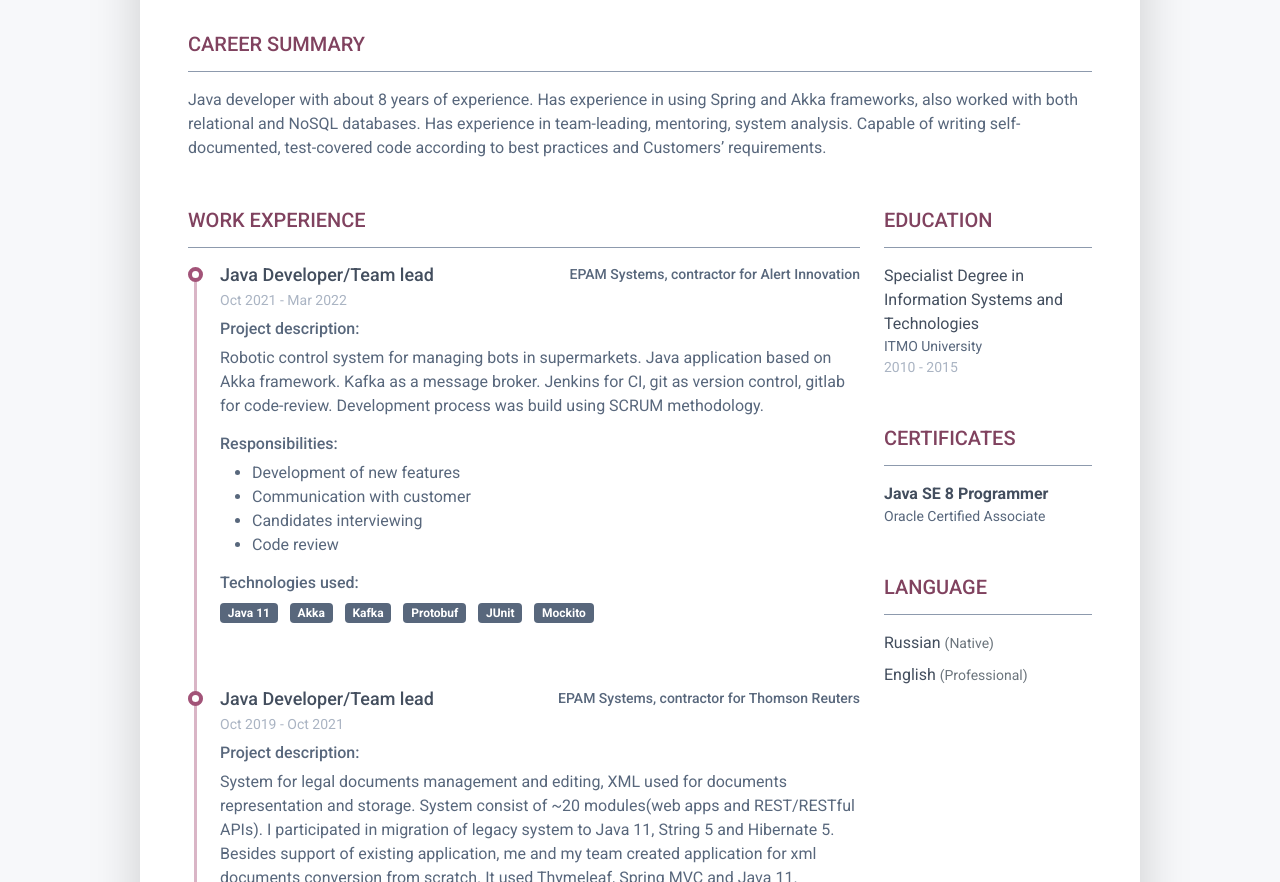
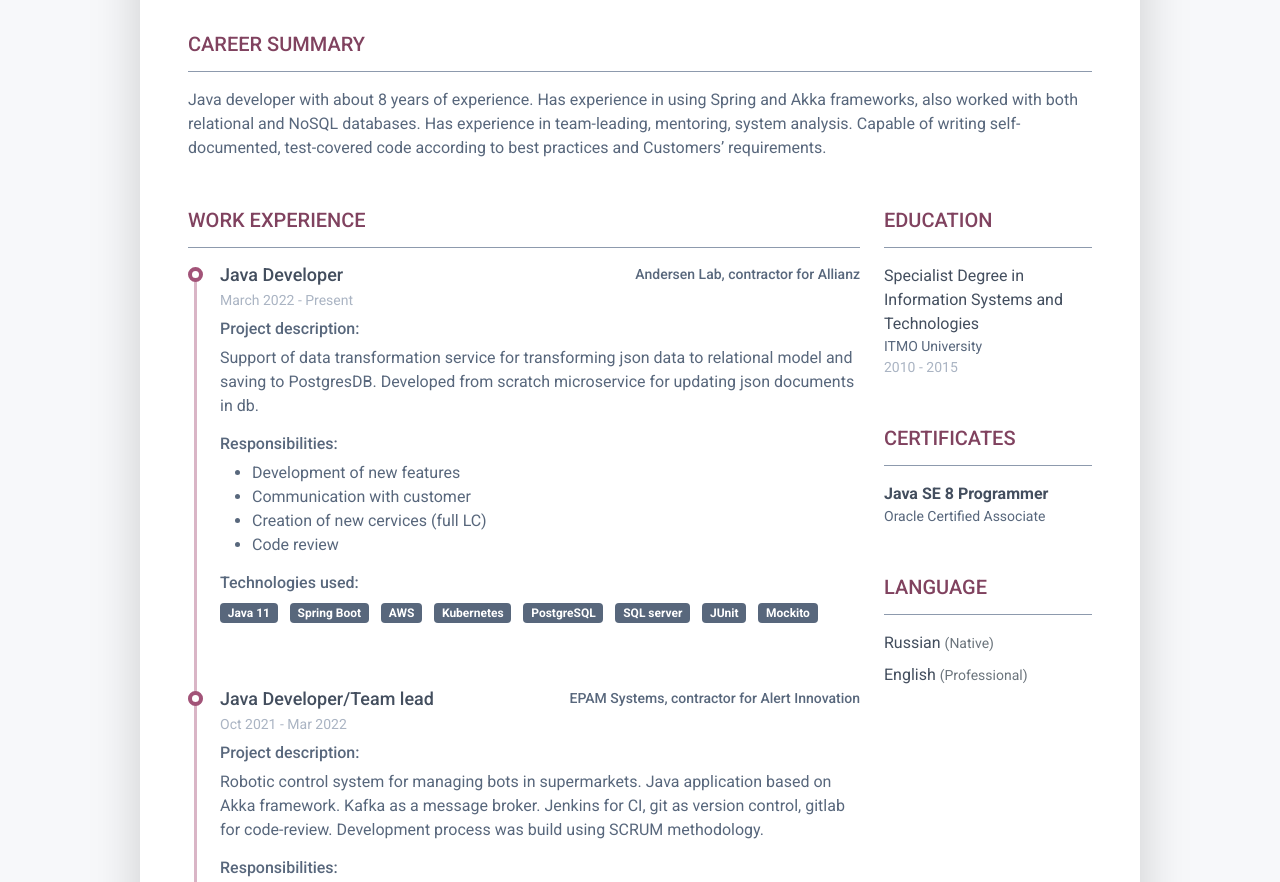
Before and after one commit to aleksromanova/aleksromanova.github.io, a plain HTML site: page index.html in a window 1280 px wide. Shown: the part 316-1198 px from the top of the page. Drawn offline with Linux system fonts and the light colour scheme.

Commit message:
Added anderson lab

```diff
--- a/index.html
+++ b/index.html
@@ -39,7 +39,7 @@
 							    <div class="title mb-3">Java Developer</div>
 							    <ul class="list-unstyled">
 								    <li class="mb-2"><a class="text-link" href="#"><i class="far fa-envelope fa-fw me-2" data-fa-transform="grow-3"></i>aleksromanova@gmail.com</a></li>
-								    <li class="mb-2"><a class="text-link" href="#"><i class="fas fa-mobile-alt fa-fw me-2" data-fa-transform="grow-6"></i>+79112984234</a></li>
+								    <li class="mb-2"><a class="text-link" href="#"><i class="fab fa-telegram fa-fw me-2" data-fa-transform="grow-6"></i>@romanova_aleks</a></li>
 								    <li class="mb-2"><a class="text-link" href="#"><span class="fa-container text-center me-2"><i class="fab fa-linkedin-in fa-fw"></i></span>linkedin.com/in/aleksandra-romanova</a></li>
 					                <li class="mb-2"><a class="text-link" href="#"><span class="fa-container text-center me-2"><i class="fab fa-github-alt fa-fw"></i></span>github.com/aleksromanova</a></li>
 							    </ul>
@@ -62,6 +62,41 @@
 						    <h2 class="resume-section-title text-uppercase font-weight-bold pb-3 mb-3">Work Experience</h2>
 						    <div class="resume-section-content">
 							    <div class="resume-timeline position-relative">
+									<article class="resume-timeline-item position-relative pb-5">
+
+									    <div class="resume-timeline-item-header mb-2">
+										    <div class="d-flex flex-column flex-md-row">
+										        <h3 class="resume-position-title font-weight-bold mb-1">Java Developer</h3>
+										        <div class="resume-company-name ms-auto">Andersen Lab, contractor for Allianz</div>
+										    </div><!--//row-->
+										    <div class="resume-position-time">March 2022 - Present</div>
+									    </div><!--//resume-timeline-item-header-->
+									    <h4 class="resume-timeline-item-desc-heading font-weight-bold">Project description:</h4>
+									    <div class="resume-timeline-item-desc">
+										    <p>Support of data transformation service for transforming json data to relational model and saving to PostgresDB.
+												Developed from scratch microservice for updating json documents in db.
+											</p>
+										    <h4 class="resume-timeline-item-desc-heading font-weight-bold">Responsibilities:</h4>
+										    <ul>
+											    <li>Development of new features</li>
+											    <li>Communication with customer</li>
+											    <li>Creation of new cervices (full LC)</li>
+											    <li>Code review</li>
+										    </ul>
+										    <h4 class="resume-timeline-item-desc-heading font-weight-bold">Technologies used:</h4>
+										    <ul class="list-inline">
+											    <li class="list-inline-item"><span class="badge bg-secondary badge-pill">Java 11</span></li>
+											    <li class="list-inline-item"><span class="badge bg-secondary badge-pill">Spring Boot</span></li>
+											    <li class="list-inline-item"><span class="badge bg-secondary badge-pill">AWS</span></li>
+											    <li class="list-inline-item"><span class="badge bg-secondary badge-pill">Kubernetes</span></li>
+												<li class="list-inline-item"><span class="badge bg-secondary badge-pill">PostgreSQL</span></li>
+											    <li class="list-inline-item"><span class="badge bg-secondary badge-pill">SQL server</span></li>
+											    <li class="list-inline-item"><span class="badge bg-secondary badge-pill">JUnit</span></li>
+											    <li class="list-inline-item"><span class="badge bg-secondary badge-pill">Mockito</span></li>
+										    </ul>
+									    </div><!--//resume-timeline-item-desc-->
+
+								    </article><!--//resume-timeline-item-->
 								    <article class="resume-timeline-item position-relative pb-5">
 
 									    <div class="resume-timeline-item-header mb-2">
```
Also changed, not shown: 7 other files.
